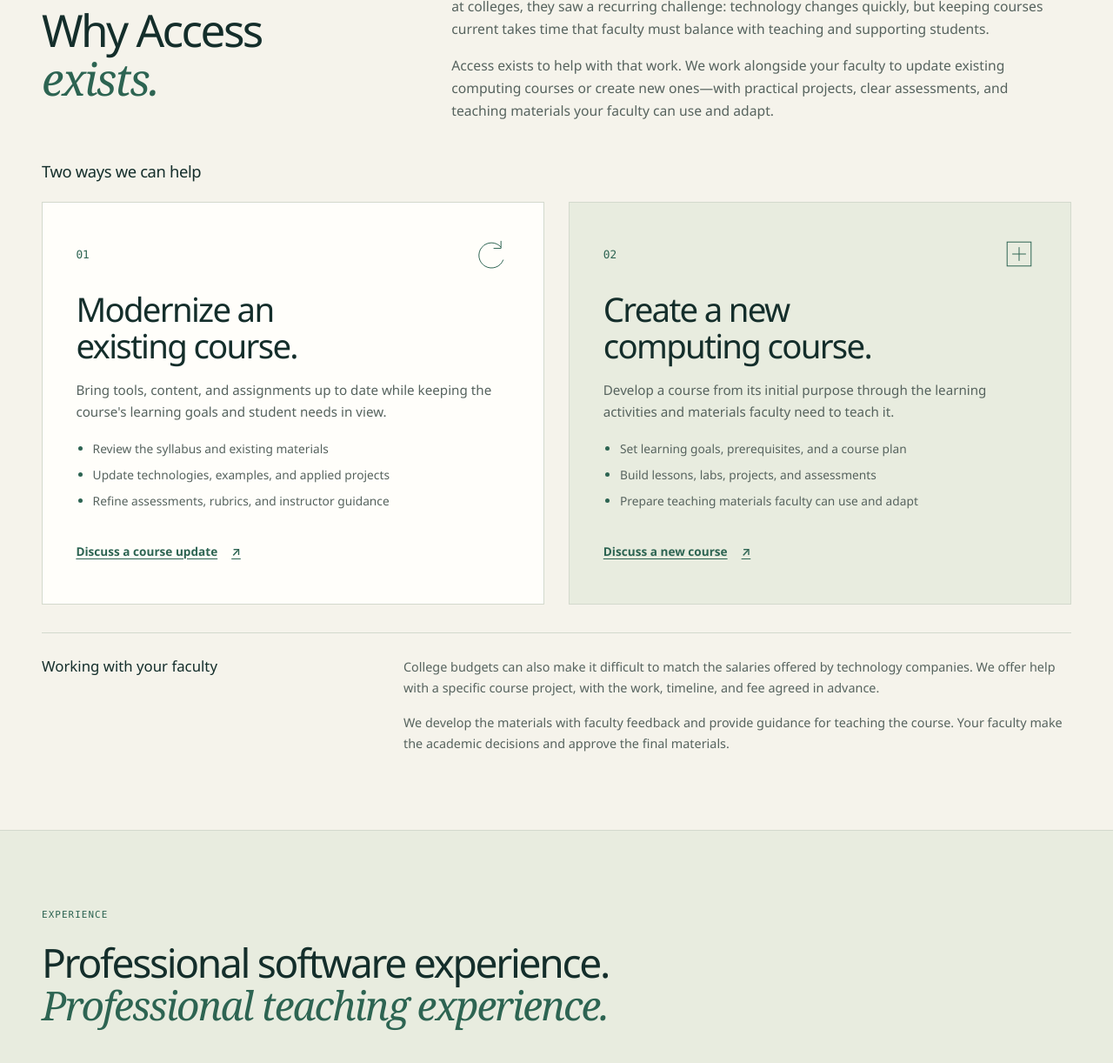
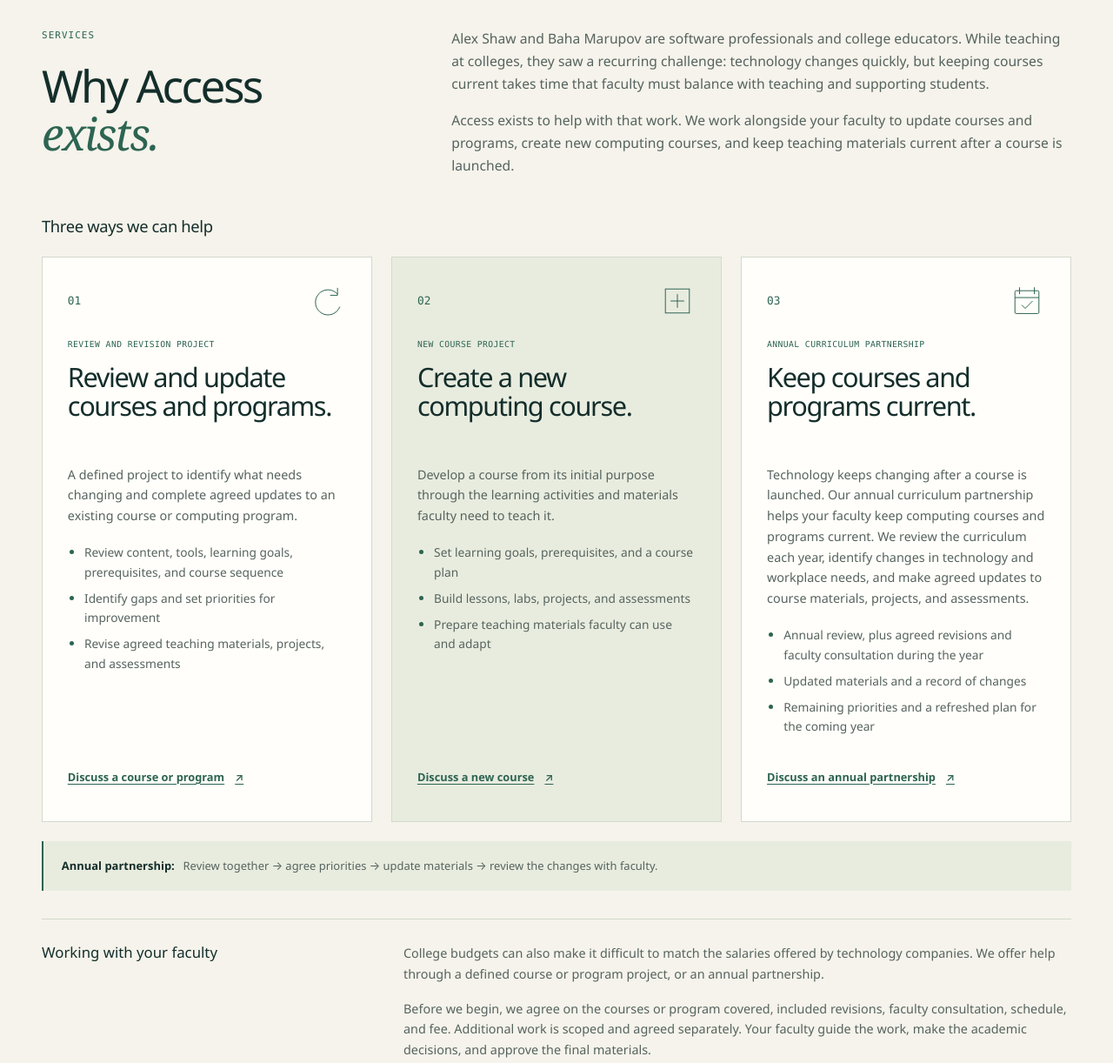
Before and after one commit to alexandergshaw/curriculum-and-technology-services-website, a plain HTML site: page index.html in a window 1280 px wide. Shown: the part 845-2067 px from the top of the page at 87% size. Drawn offline with Linux system fonts and the light colour scheme.

Commit message:
Add annual curriculum partnership and three-service offering

```diff
--- a/index.html
+++ b/index.html
@@ -3,11 +3,11 @@
 <head>
   <meta charset="utf-8">
   <meta name="viewport" content="width=device-width, initial-scale=1">
-  <title>Computing Course Development | Access Curriculum &amp; Technology</title>
-  <meta name="description" content="Alex Shaw and Baha Marupov bring software and college teaching experience to helping faculty modernize computing courses or create new ones. Serving the Midwest.">
+  <title>Computing Courses &amp; Curriculum Support | Access Curriculum &amp; Technology</title>
+  <meta name="description" content="Alex Shaw and Baha Marupov help colleges review and update computing courses and programs, create new courses, and keep curricula current through annual partnerships.">
   <meta property="og:type" content="website">
   <meta property="og:title" content="Access | Modernize or create computing courses">
-  <meta property="og:description" content="Software professionals and college educators Alex Shaw and Baha Marupov help faculty develop computing courses with practical projects and materials ready to teach.">
+  <meta property="og:description" content="Software professionals and college educators Alex Shaw and Baha Marupov offer course and program updates, new course development, and annual curriculum partnerships.">
   <meta name="theme-color" content="#102b29">
   <link rel="icon" href="./favicon.svg" type="image/svg+xml">
   <link rel="stylesheet" href="./styles.css">
@@ -34,6 +34,7 @@
           <h1 id="hero-heading">Modernize or create<br><em>computing courses.</em></h1>
           <p class="hero-intro">We're software professionals and college educators. We bring both kinds of experience to developing courses for your college.</p>
           <p class="hero-description">We work with faculty to update existing computing courses or create new ones—with practical projects, clear assessments, and materials ready to teach.</p>
+          <p class="hero-description">We also review existing computing programs and provide annual partnerships to keep courses and teaching materials current.</p>
           <div class="actions">
             <a class="button button-accent" href="#contact">Discuss a course <span aria-hidden="true">↗</span></a>
             <a class="text-link" href="#services">See how we can help <span aria-hidden="true">↓</span></a>
@@ -61,27 +62,38 @@
           <div><p class="eyebrow">Services</p><h2 id="services-heading">Why Access<br><em>exists.</em></h2></div>
           <div class="origin-story">
             <p>Alex Shaw and Baha Marupov are software professionals and college educators. While teaching at colleges, they saw a recurring challenge: technology changes quickly, but keeping courses current takes time that faculty must balance with teaching and supporting students.</p>
-            <p>Access exists to help with that work. We work alongside your faculty to update existing computing courses or create new ones—with practical projects, clear assessments, and teaching materials your faculty can use and adapt.</p>
+            <p>Access exists to help with that work. We work alongside your faculty to update courses and programs, create new computing courses, and keep teaching materials current after a course is launched.</p>
           </div>
         </div>
-        <p class="services-label">Two ways we can help</p>
+        <p class="services-label">Three ways we can help</p>
         <div class="course-services">
           <article class="course-service" data-reveal>
             <div class="service-top"><span class="service-number">01</span><svg viewBox="0 0 64 64" aria-hidden="true"><path d="M49 20A22 22 0 1 0 53 42M49 9v13H36"/></svg></div>
-            <h3>Modernize an<br>existing course.</h3>
-            <p>Bring tools, content, and assignments up to date while keeping the course's learning goals and student needs in view.</p>
-            <ul><li>Review the syllabus and existing materials</li><li>Update technologies, examples, and applied projects</li><li>Refine assessments, rubrics, and instructor guidance</li></ul>
-            <a class="text-link" href="mailto:alexandergshaw@gmail.com?subject=Modernize%20a%20computing%20course">Discuss a course update <span aria-hidden="true">↗</span></a>
+            <p class="service-kind">Review and revision project</p>
+            <h3>Review and update courses and programs.</h3>
+            <p>A defined project to identify what needs changing and complete agreed updates to an existing course or computing program.</p>
+            <ul><li>Review content, tools, learning goals, prerequisites, and course sequence</li><li>Identify gaps and set priorities for improvement</li><li>Revise agreed teaching materials, projects, and assessments</li></ul>
+            <a class="text-link" href="mailto:alexandergshaw@gmail.com?subject=Computing%20course%20or%20program%20review">Discuss a course or program <span aria-hidden="true">↗</span></a>
           </article>
           <article class="course-service" data-reveal>
             <div class="service-top"><span class="service-number">02</span><svg viewBox="0 0 64 64" aria-hidden="true"><rect x="11" y="11" width="42" height="42"/><path d="M20 32h24M32 20v24"/></svg></div>
-            <h3>Create a new<br>computing course.</h3>
+            <p class="service-kind">New course project</p>
+            <h3>Create a new computing course.</h3>
             <p>Develop a course from its initial purpose through the learning activities and materials faculty need to teach it.</p>
             <ul><li>Set learning goals, prerequisites, and a course plan</li><li>Build lessons, labs, projects, and assessments</li><li>Prepare teaching materials faculty can use and adapt</li></ul>
             <a class="text-link" href="mailto:alexandergshaw@gmail.com?subject=Create%20a%20computing%20course">Discuss a new course <span aria-hidden="true">↗</span></a>
           </article>
+          <article class="course-service" data-reveal>
+            <div class="service-top"><span class="service-number">03</span><svg viewBox="0 0 64 64" aria-hidden="true"><path d="M19 8v12M45 8v12M11 26h42"/><rect x="11" y="14" width="42" height="40" rx="2"/><path d="m23 39 6 6 13-13"/></svg></div>
+            <p class="service-kind">Annual Curriculum Partnership</p>
+            <h3>Keep courses and programs current.</h3>
+            <p>Technology keeps changing after a course is launched. Our annual curriculum partnership helps your faculty keep computing courses and programs current. We review the curriculum each year, identify changes in technology and workplace needs, and make agreed updates to course materials, projects, and assessments.</p>
+            <ul><li>Annual review, plus agreed revisions and faculty consultation during the year</li><li>Updated materials and a record of changes</li><li>Remaining priorities and a refreshed plan for the coming year</li></ul>
+            <a class="text-link" href="mailto:alexandergshaw@gmail.com?subject=Annual%20Curriculum%20Partnership">Discuss an annual partnership <span aria-hidden="true">↗</span></a>
+          </article>
         </div>
-        <div class="working-together"><h3>Working with your faculty</h3><div><p>College budgets can also make it difficult to match the salaries offered by technology companies. We offer help with a specific course project, with the work, timeline, and fee agreed in advance.</p><p>We develop the materials with faculty feedback and provide guidance for teaching the course. Your faculty make the academic decisions and approve the final materials.</p></div></div>
+        <p class="review-cycle"><strong>Annual partnership:</strong> Review together → agree priorities → update materials → review the changes with faculty.</p>
+        <div class="working-together"><h3>Working with your faculty</h3><div><p>College budgets can also make it difficult to match the salaries offered by technology companies. We offer help through a defined course or program project, or an annual partnership.</p><p>Before we begin, we agree on the courses or program covered, included revisions, faculty consultation, schedule, and fee. Additional work is scoped and agreed separately. Your faculty guide the work, make the academic decisions, and approve the final materials.</p></div></div>
       </div>
     </section>
 
@@ -110,8 +122,8 @@
 
     <section class="section contact" id="contact" aria-labelledby="contact-heading">
       <div class="container contact-grid">
-        <div><p class="eyebrow">Contact Alex</p><h2 id="contact-heading">Let's talk about<br><em>your course.</em></h2><p>Tell us what you teach, what needs to change, or what new course you want to offer.</p></div>
-        <div class="contact-details"><p class="contact-prompts">Modernize an existing course.<br>Create a new one.</p><a class="email-address" href="mailto:alexandergshaw@gmail.com">alexandergshaw@gmail.com</a><div class="actions"><a class="button button-accent" href="mailto:alexandergshaw@gmail.com?subject=Computing%20course%20development">Email Alex <span aria-hidden="true">↗</span></a><button class="copy-email" type="button" hidden>Copy email</button></div><p class="email-help">Opens your email app.</p><p class="copy-status" role="status" aria-live="polite"></p><a class="brief-download" href="./output/pdf/access-capabilities.pdf" download>Download the one-page service overview <span>PDF</span></a></div>
+        <div><p class="eyebrow">Contact Alex</p><h2 id="contact-heading">Let's talk about<br><em>your curriculum.</em></h2><p>Tell us about your course or computing program and whether you need a specific project or ongoing support.</p></div>
+        <div class="contact-details"><p class="contact-prompts">Review and update.<br>Create a new course.<br>Keep your curriculum current.</p><a class="email-address" href="mailto:alexandergshaw@gmail.com">alexandergshaw@gmail.com</a><div class="actions"><a class="button button-accent" href="mailto:alexandergshaw@gmail.com?subject=Computing%20curriculum%20support">Email Alex <span aria-hidden="true">↗</span></a><button class="copy-email" type="button" hidden>Copy email</button></div><p class="email-help">Opens your email app.</p><p class="copy-status" role="status" aria-live="polite"></p><a class="partnership-contact text-link" href="mailto:alexandergshaw@gmail.com?subject=Annual%20Curriculum%20Partnership">Discuss an annual partnership <span aria-hidden="true">↗</span></a><a class="brief-download" href="./output/pdf/access-capabilities.pdf" download>Download the one-page service overview <span>PDF</span></a></div>
       </div>
     </section>
   </main>
--- a/styles.css
+++ b/styles.css
@@ -89,17 +89,20 @@ nav .nav-contact { color: var(--accent); gap: 1.3rem; border: 1px solid #657a60;
 .origin-story { color: var(--muted); max-width: 44rem; }
 .origin-story p { font-size: .98rem; }
 .services-label { font-size: 1.15rem; font-weight: 550; letter-spacing: -.02em; margin-bottom: 1.2rem; }
-.course-services { display: grid; grid-template-columns: 1fr 1fr; gap: 1.8rem; }
-.course-service { background: var(--white); border: 1px solid var(--line); padding: 2.4rem; display: flex; flex-direction: column; align-items: start; }
+.course-services { display: grid; grid-template-columns: repeat(3, minmax(0, 1fr)); gap: 1.4rem; }
+.course-service { background: var(--white); border: 1px solid var(--line); padding: 1.8rem; display: flex; flex-direction: column; align-items: start; min-width: 0; }
 .course-service:nth-child(2) { background: #e8ecdf; }
 .service-top { display: flex; align-items: center; justify-content: space-between; width: 100%; margin-bottom: 1.4rem; }
 .service-number { font: .8rem var(--mono); color: var(--teal); }
 .service-top svg { width: 42px; height: 42px; fill: none; stroke: var(--teal); stroke-width: 1.5; }
-.course-service h3 { font-size: clamp(2rem, 3vw, 2.9rem); line-height: 1.08; letter-spacing: -.045em; font-weight: 500; }
-.course-service > p { color: var(--muted); margin-top: 1.1rem; font-size: .95rem; }
+.course-service h3 { font-size: clamp(1.8rem, 2.4vw, 2.3rem); line-height: 1.08; letter-spacing: -.045em; font-weight: 500; min-height: 3.24em; }
+.course-service > p { color: var(--muted); margin-top: 1.1rem; font-size: .9rem; }
+.course-service > .service-kind { color: var(--teal); font: .61rem/1.5 var(--mono); text-transform: uppercase; letter-spacing: .04em; margin: 0 0 .8rem; }
 .course-service ul { margin-block: 1.2rem 1.5rem; font-size: .86rem; color: var(--muted); }
 .course-service li::marker { color: var(--teal); }
-.course-service .text-link { margin-top: auto; color: var(--teal); }
+.course-service .text-link { margin-top: auto; color: var(--teal); font-size: .8rem; gap: .75rem; }
+.review-cycle { margin-top: 1.4rem; padding: 1.1rem 1.3rem; border-left: 2px solid var(--teal); background: var(--soft); font-size: .81rem; color: var(--muted); }
+.review-cycle strong { color: var(--ink); margin-right: .4rem; }
 .working-together { display: grid; grid-template-columns: 1fr 2fr; gap: 2rem; border-top: 1px solid var(--line); margin-top: 2rem; padding-top: 1.7rem; }
 .working-together h3 { font-size: 1.05rem; }
 .working-together p { color: var(--muted); font-size: .9rem; }
@@ -135,6 +138,7 @@ nav .nav-contact { color: var(--accent); gap: 1.3rem; border: 1px solid #657a60;
 .copy-email { cursor: pointer; min-height: 44px; color: var(--paper); padding: .4rem 0; background: transparent; border: 0; text-decoration: underline; font-size: .8rem; text-underline-offset: .3em; }
 .email-help, .copy-status { font-size: .72rem; color: var(--on-dark); margin-top: .65rem; }
 .copy-status:empty { display: none; }
+.partnership-contact { display: flex; width: fit-content; color: var(--accent); margin-top: 1rem; }
 .brief-download { display: inline-flex; align-items: center; gap: 1rem; min-height: 44px; font-size: .8rem; margin-top: 1.2rem; }
 .brief-download span, .file-type { font: .63rem var(--mono); border: 1px solid currentColor; padding: .2rem .4rem; }
 .site-footer { padding-block: 2rem; background: #e8ecdf; }
@@ -146,6 +150,11 @@ nav .nav-contact { color: var(--accent); gap: 1.3rem; border: 1px solid #657a60;
 /* Content stays visible even if script loading or observation fails. */
 @keyframes settle-in { from { transform: translateY(12px); } to { transform: none; } }
 [data-reveal].is-visible { animation: settle-in .5s ease-out both; }
+@media (max-width: 1100px) {
+  .course-services { grid-template-columns: 1fr; }
+  .course-service h3 { min-height: 0; font-size: 2.5rem; }
+  .course-service > p, .course-service ul { max-width: 50rem; }
+}
 @media (max-width: 1000px) {
   .container { width: calc(100% - 4rem); }
   nav { gap: .5rem 1.2rem; }
@@ -224,7 +233,7 @@ nav .nav-contact { color: var(--accent); gap: 1.3rem; border: 1px solid #657a60;
   .site-header { position: static; background: white; color: #000; }
   .header-inner { min-height: 0; padding-block: .5rem; }
   .brand-symbol, .wordmark-dot { color: #000; }
-  nav, .skip-link, .actions, .copy-status, .email-help, .credential-link, .brief-download, .footer-inner > a { display: none !important; }
+  nav, .skip-link, .actions, .copy-status, .email-help, .credential-link, .brief-download, .partnership-contact, .footer-inner > a { display: none !important; }
   .section, .hero { padding-block: 1.5rem; }
   .hero::before { display: none; }
   .hero, .experience, .contact, .site-footer, .course-service, .course-preview, .credentials { background: white; color: #000; box-shadow: none; }
@@ -240,7 +249,9 @@ nav .nav-contact { color: var(--accent); gap: 1.3rem; border: 1px solid #657a60;
   .section-heading { margin-bottom: 1.2rem; }
   .course-services, .experience-columns { gap: 1.5rem; }
   .course-service { padding: 1rem; break-inside: avoid; }
-  .course-service h3 { font-size: 20pt; }
+  .course-service h3 { font-size: 20pt; min-height: 0; }
+  .course-services { grid-template-columns: 1fr; }
+  .review-cycle { background: white; color: #000; break-inside: avoid; }
   .service-top svg, .course-service .text-link { display: none; }
   .course-preview { padding: 1rem; margin-top: 1rem; break-inside: avoid; }
   .example-copy .button { display: none; }
```
Also changed, not shown: curriculum-sample.html (+3 -3 lines), output/previews/access-desktop.jpg, output/previews/access-story.jpg, 4 other files.
